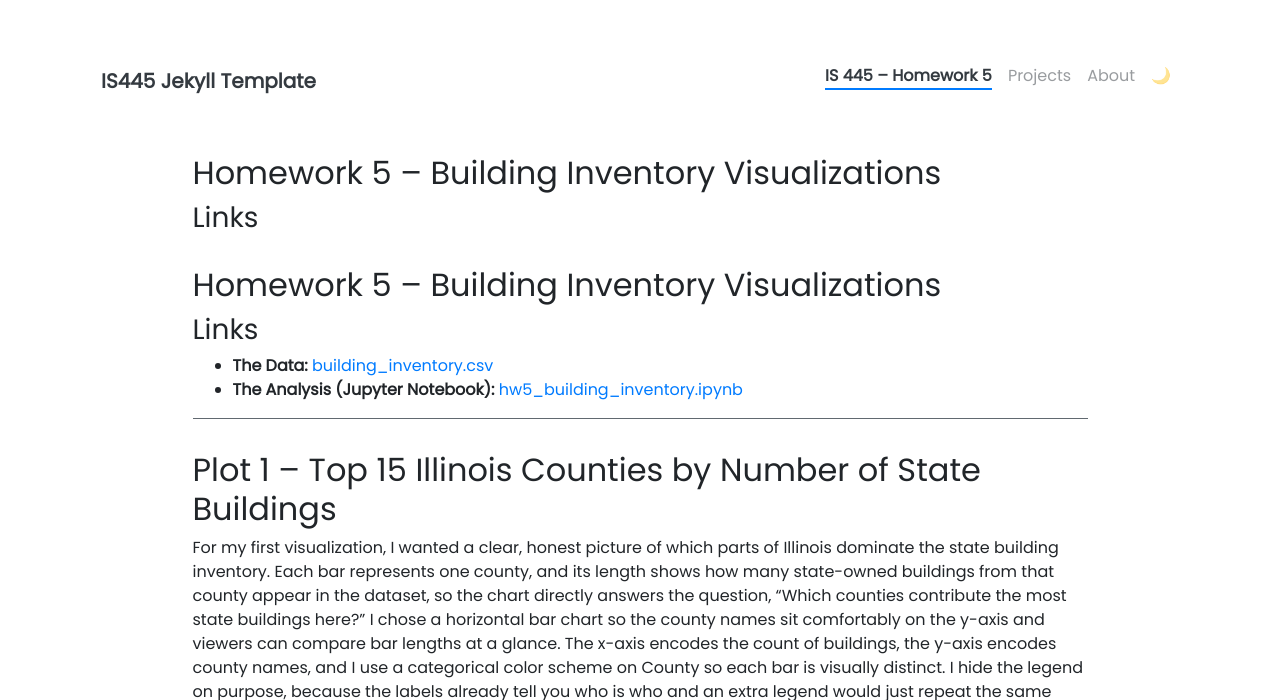
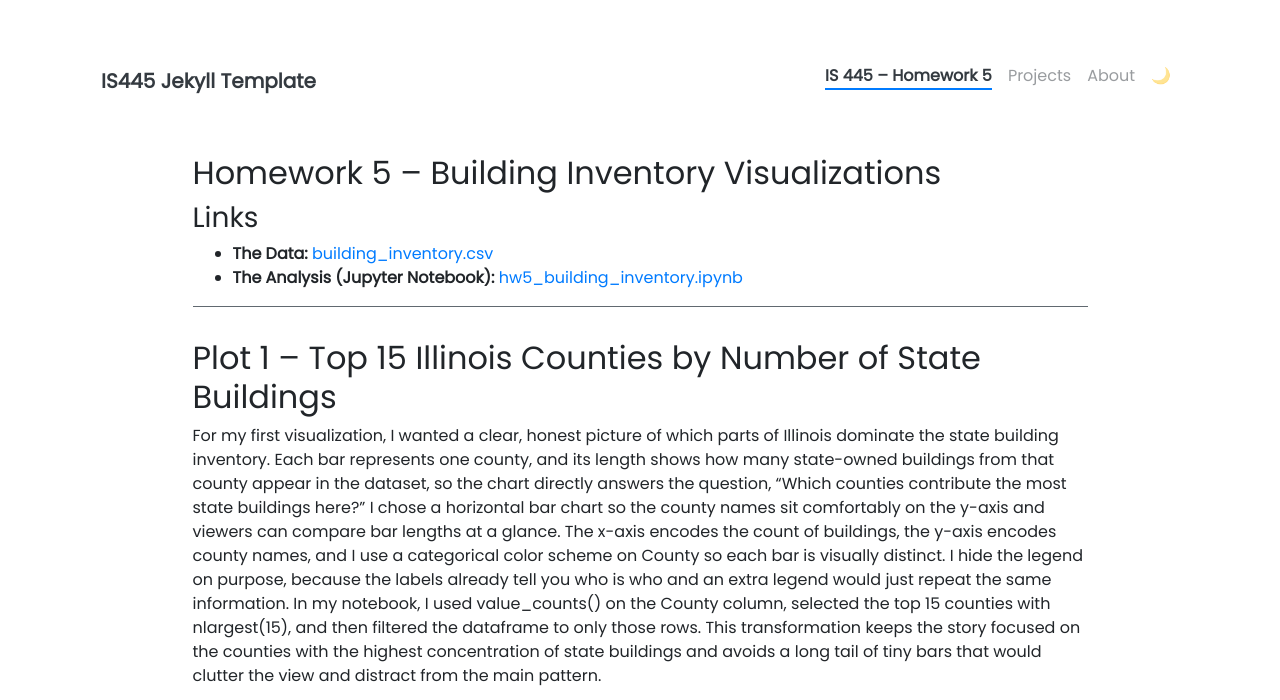
Before and after one commit to ankitasahni200-blip/ankitasahni200-blip.github.io, a Jekyll site: the page built from pages/hw5.md, in a window 1280 px wide and 900 px high, cut to the strip 0-700 px from the top of the window. Built offline with Jekyll 4.4.1, drawn with Linux system fonts in a browser that asks for light colours; nearby versions of some CDN libraries.

Commit message:
Remove duplicate HW5 heading

```diff
--- a/pages/hw5.md
+++ b/pages/hw5.md
@@ -3,10 +3,6 @@ layout: page
 title: IS 445 – Homework 5
 permalink: /hw5/
 ---
-
-## Homework 5 – Building Inventory Visualizations
-
-### Links
 
 ## Homework 5 – Building Inventory Visualizations
 
```
